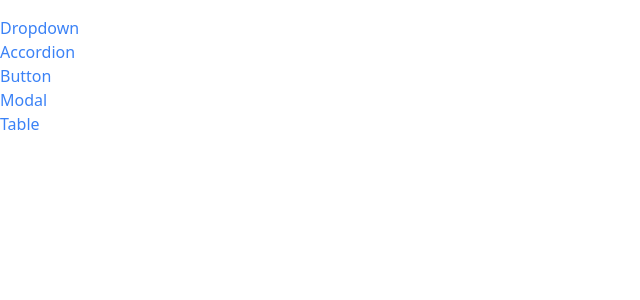
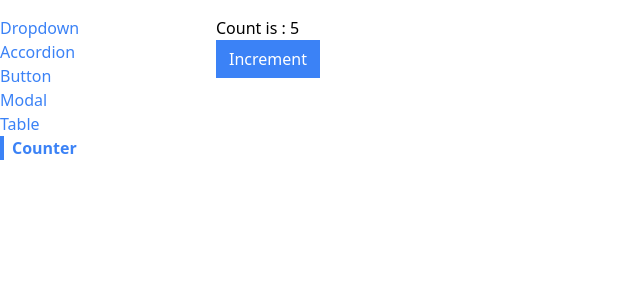
Before and after one commit to nueue23/udemy_react, a React (Create React App) app: page /counter in a window 1280 px wide. Shown: the top 300 px of the page, without its empty margins (0-640 px from the left). Built offline with nearby package versions, Linux system fonts and the light colour scheme.

Commit message:
sortable table

```diff
--- a/src/customComponents/AppCustomComponents.js
+++ b/src/customComponents/AppCustomComponents.js
@@ -5,6 +5,7 @@ import DropdownPage from "./pages/DropdownPage";
 import Sidebar from "./comps/Sidebar";
 import ModalPage from "./pages/ModalPage";
 import TablePage from "./pages/TablePage";
+import CounterPage from "./pages/CounterPage";
 function AppCustomComponents(){
     return (<div className="container mx-auto grid grid-cols-6 gap-4 mt-4" >
         <Sidebar />
@@ -24,6 +25,9 @@ function AppCustomComponents(){
             <Route path="/table">
                 <TablePage />
             </Route>
+            <Route path="/counter">
+                <CounterPage initialCount={5} />
+            </Route>
             <Route path="/">
                 <DropdownPage />
             </Route>
--- a/src/customComponents/comps/Sidebar.js
+++ b/src/customComponents/comps/Sidebar.js
@@ -5,7 +5,8 @@ const links = [
     {label: 'Accordion', path:'/accordion'},
     {label: 'Button', path:'/button'},
     {label: 'Modal', path:'/modal'},
-    {label: 'Table', path:'/table'}
+    {label: 'Table', path:'/table'},
+    {label: 'Counter', path:'/counter'}
 ];
 const renderedLinks = links.map(link => {
     return <Link key={link.label}
--- a/src/customComponents/comps/SortableTable.js
+++ b/src/customComponents/comps/SortableTable.js
@@ -1,30 +1,10 @@
+import useSort from "../hooks/use-sort";
 import Table from "./Table";
-import {useState} from "react";
 import { GoArrowSmallDown, GoArrowSmallUp } from "react-icons/go";
 
 function SortableTable(props, children){
-    const [sortOrder, setSortOrder] = useState(null);
-    const [sortBy, setSortBy] = useState(null);
     const {config, data} = props;
-    const handleClick = (label) => {
-        if(sortBy && label !== sortBy){
-            setSortOrder('asc');
-            setSortBy(label);
-            return;
-        }
-        if(sortOrder === null){
-            setSortOrder('asc');
-            setSortBy(label);
-        }
-        else if (sortOrder === 'asc'){
-            setSortOrder('desc');
-            setSortBy(label);
-        }
-        else if (sortOrder === 'desc'){
-            setSortOrder(null);
-            setSortBy(null);
-        }
-    }
+    const {sortBy, sortOrder, setSortColumn, sortedData} = useSort(config, data);
     const updatedConfig = config.map((column) => {
         if(!column.sortValue){
             return column;
@@ -33,7 +13,7 @@ function SortableTable(props, children){
             ...column,
             header: () => ( <th
                     className="cursor-pointer hover:bg-gray-100"
-                    onClick={()=> handleClick(column.label)}>
+                    onClick={()=> setSortColumn(column.label)}>
                     <div className="flex items-center">
                         {getIcons(column.label, sortBy, sortOrder)}
                         {column.label}
@@ -41,22 +21,6 @@ function SortableTable(props, children){
                 </th> )
         }
     });
-    let sortedData = data;
-    if(sortOrder && sortBy){
-        const {sortValue} = config.find(column => column.label === sortBy);
-        sortedData = [...data];
-        sortedData.sort((a, b) =>{
-            const valueA = sortValue(a);
-            const valueB = sortValue(b);
-            const reverseOrder = sortOrder === 'asc' ? 1 : -1;
-            if(typeof valueA === 'string'){
-                return valueA.localeCompare(valueB) * reverseOrder;
-            }
-            else{
-                return (valueA - valueB) * reverseOrder;
-            }
-        });
-    }
     return (<Table {...props} data={sortedData} config={updatedConfig}>
         {children}
     </Table>);
--- /dev/null
+++ b/src/customComponents/hooks/use-sort.js
@@ -0,0 +1,47 @@
+import { useState } from "react";
+function useSort(config, data){
+    const [sortOrder, setSortOrder] = useState(null);
+    const [sortBy, setSortBy] = useState(null);
+    const setSortColumn = (label) => {
+        if(sortBy && label !== sortBy){
+            setSortOrder('asc');
+            setSortBy(label);
+            return;
+        }
+        if(sortOrder === null){
+            setSortOrder('asc');
+            setSortBy(label);
+        }
+        else if (sortOrder === 'asc'){
+            setSortOrder('desc');
+            setSortBy(label);
+        }
+        else if (sortOrder === 'desc'){
+            setSortOrder(null);
+            setSortBy(null);
+        }
+    }
+    let sortedData = data;
+    if(sortOrder && sortBy){
+        const {sortValue} = config.find(column => column.label === sortBy);
+        sortedData = [...data];
+        sortedData.sort((a, b) =>{
+            const valueA = sortValue(a);
+            const valueB = sortValue(b);
+            const reverseOrder = sortOrder === 'asc' ? 1 : -1;
+            if(typeof valueA === 'string'){
+                return valueA.localeCompare(valueB) * reverseOrder;
+            }
+            else{
+                return (valueA - valueB) * reverseOrder;
+            }
+        });
+    }
+    return{
+        sortBy,
+        sortOrder,
+        setSortColumn,
+        sortedData
+    }
+}
+export default useSort;
--- /dev/null
+++ b/src/customComponents/pages/CounterPage.js
@@ -0,0 +1,16 @@
+import { useState, useEffect } from "react";
+import Button from "../comps/Button";
+function CounterPage({initialCount}){
+    const [counter, setCounter] = useState(initialCount);
+    useEffect(() => {
+        console.log(counter);
+    }, [counter]);
+    const handleClick = () => {
+        setCounter(counter + 1);
+    }
+    return <div>
+        <h1>Count is : {counter}</h1>
+        <Button onClick={handleClick} primary>Increment</Button>
+    </div>
+}
+export default CounterPage;
```
